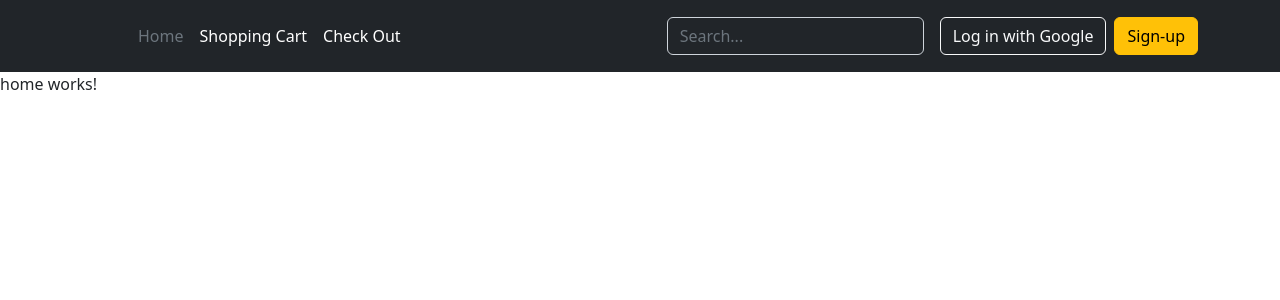
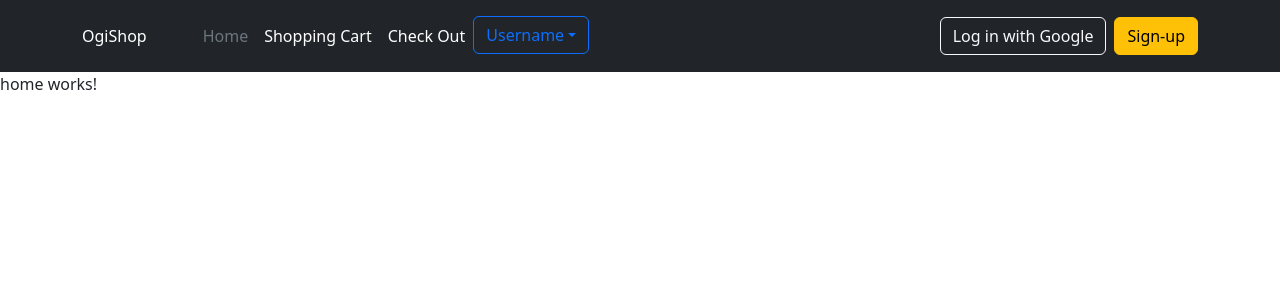
Before and after one commit to ogi62/shop_productsX, an Angular app: page / in a window 1280 px wide. Shown: the top 300 px of the page. Built offline with nearby package versions, Linux system fonts and the light colour scheme; what @angular/fire would draw is missing.

Commit message:
added dropdown in navbar ... with ngbootstrap library added some router links

```diff
--- a/angular.json
+++ b/angular.json
@@ -27,6 +27,7 @@
               "src/assets"
             ],
             "styles": [
+              "node_modules/bootstrap/dist/css/bootstrap.min.css",
               "src/styles.css"
             ],
             "scripts": []
--- a/package.json
+++ b/package.json
@@ -16,11 +16,16 @@
     "@angular/core": "~13.3.0",
     "@angular/fire": "^7.4.1",
     "@angular/forms": "~13.3.0",
+    "@angular/localize": "~13.3.0",
     "@angular/platform-browser": "~13.3.0",
     "@angular/platform-browser-dynamic": "~13.3.0",
     "@angular/router": "~13.3.0",
+    "@ng-bootstrap/ng-bootstrap": "^12.1.2",
+    "@popperjs/core": "^2.10.2",
     "bootstrap": "^5.2.0",
     "firebase": "^9.9.3",
+    "firebase-tools": "^11.8.0",
+    "g": "^2.0.1",
     "rxjs": "~7.5.0",
     "tslib": "^2.3.0",
     "zone.js": "~0.11.4"
--- a/src/app/shared/components/navbar/navbar.component.html
+++ b/src/app/shared/components/navbar/navbar.component.html
@@ -1,7 +1,8 @@
-<header class="p-3 text-bg-dark">
+<nav class="p-3 text-bg-dark">
     <div class="container">
       <div class="d-flex flex-wrap align-items-center justify-content-center justify-content-lg-start">
-        <a href="/" class="d-flex align-items-center mb-2 mb-lg-0 text-white text-decoration-none">
+        <a routerLink="/" class="navbar-brand">OgiShop</a>
+        <a  class="d-flex align-items-center mb-2 mb-lg-0 text-white">
           <svg class="bi me-2" width="40" height="32" role="img" aria-label="Bootstrap"><use xlink:href="#bootstrap"/></svg>
         </a>
 
@@ -9,11 +10,17 @@
           <li><a routerLink="/" class="nav-link px-2 text-secondary">Home</a></li>
           <li><a routerLink="shopping-cart" class="nav-link px-2 text-white">Shopping Cart</a></li>
           <li><a routerLink="check-out" class="nav-link px-2 text-white">Check Out</a></li>
+          <li ngbDropdown class="d-inline-block">
+            <button type="button" class="btn btn-outline-primary" id="dropdownBasic1" ngbDropdownToggle>Username</button>
+            <div ngbDropdownMenu aria-labelledby="dropdownBasic1">
+              <button ngbDropdownItem routerLink="/my/orders">My Orders</button>
+              <button ngbDropdownItem routerLink="/admin/orders">Manage Orders</button>
+              <button ngbDropdownItem routerLink="/admin/products">Manage Products</button>
+              <button ngbDropdownItem >Log Out</button>
+            </div>
+          </li>
         </ul>
 
-        <form class="col-12 col-lg-auto mb-3 mb-lg-0 me-lg-3" role="search">
-          <input type="search" class="form-control form-control-dark text-bg-dark" placeholder="Search..." aria-label="Search">
-        </form>
 
         <div class="d-flex">
             <app-signin></app-signin>
@@ -21,4 +28,4 @@
         </div>
       </div>
     </div>
-  </header>
+  </nav>
--- a/src/polyfills.ts
+++ b/src/polyfills.ts
@@ -1,3 +1,7 @@
+/***************************************************************************************************
+ * Load `$localize` onto the global scope - used if i18n tags appear in Angular templates.
+ */
+import '@angular/localize/init';
 /**
  * This file includes polyfills needed by Angular and is loaded before the app.
  * You can add your own extra polyfills to this file.
```
Also changed, not shown: src/app/app.module.ts (+13 -1 lines), 1 other file (tests, documents, lock files or other folders).
